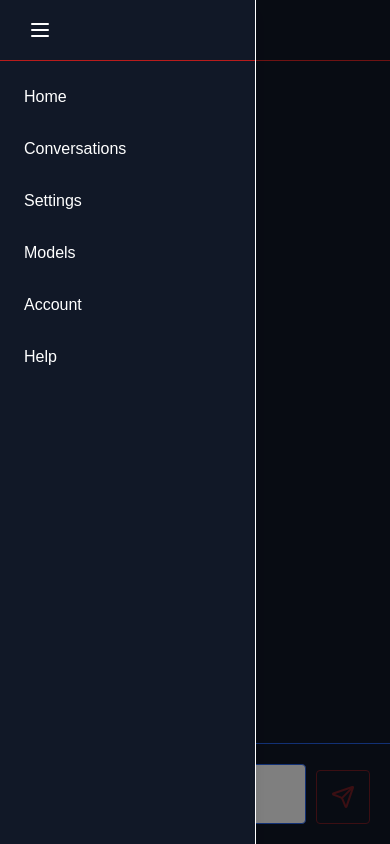
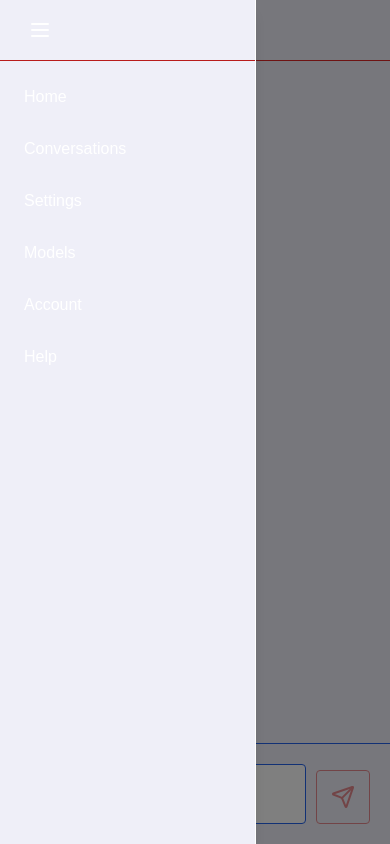
Before and after one commit to eli-gerhard/helper-ai, a Next.js app in the folder chat-interface/: page / in a window 390 px wide. Both pictures are taken after a click on the button 28 px from the left and 30 px from the top of the page. Built offline with nearby package versions, Linux system fonts and the light colour scheme; no server answers.

Commit message:
global themes v1

```diff
--- a/chat-interface/app/globals.css
+++ b/chat-interface/app/globals.css
@@ -2,17 +2,50 @@
 @tailwind components;
 @tailwind utilities;
 
+:root {
+  --background: #efeff8;
+  --foreground: #222228;
+  --hover: #c7c7e0;
+  --accent_yl: #ffff00;
+  --accent_rd: #ff0000;
+  --accent_bl: #0000ff;
+}
+
+@media (prefers-color-scheme: dark) {
+  :root {
+    --background: #222228;
+    --foreground: #ffffff;
+    --hover: #363640;
+    --accent_yl: #ffff00;
+    --accent_rd: #ff0000;
+    --accent_bl: #0000ff;
+  }
+}
+
+@theme inline {
+  --color-background: var(--background);
+  --color-foreground: var(--foreground);
+  /* --font-sans: var(--font-geist-sans); */
+  /* --font-mono: var(--font-geist-mono); */
+}
+
+body {
+  background: var(--background);
+  color: var(--foreground);
+  font-family: Arial, Helvetica, sans-serif;
+}
+
 @layer components {
   .user-message {
-    @apply self-end bg-gray-800 text-white border-2 border-yellow-400 p-4 rounded-lg;
+    @apply self-end bg-[var(--background)] text-white border border-yellow-400 p-2 rounded-lg;
   }
 
   .assistant-message {
-    @apply self-start bg-gray-800 text-white border-2 border-yellow-300 p-4 rounded-lg;
+    @apply self-start bg-[var(--background)] text-white border border-yellow-300 p-2 rounded-lg;
   }
 
   .thinking {
-    @apply self-start bg-transparent text-yellow-300 italic p-2.5;
+    @apply self-start bg-transparent text-yellow-300 italic p-2;
   }
 
   .error {
@@ -21,7 +54,7 @@
 
   /* Code block styling */
   pre {
-    @apply bg-gray-800 text-gray-300 p-4 rounded overflow-x-auto font-mono text-sm my-2.5;
+    @apply bg-[var(--background)] text-[var(--foreground)] p-2 rounded overflow-x-auto font-mono text-sm my-2.5;
   }
 
   code {
@@ -38,30 +71,10 @@
     .user-message, .assistant-message {
       @apply max-w-[90%];
     }
+
+    /* Ensure the app takes full height on mobile */
+    html, body {
+      @apply h-full overflow-hidden;
+    }
   }
 }
-
-:root {
-  --background: #1e1e25;
-  --foreground: #1e1e25;
-}
-
-@theme inline {
-  --color-background: var(--background);
-  --color-foreground: var(--foreground);
-  /* --font-sans: var(--font-geist-sans); */
-  /* --font-mono: var(--font-geist-mono); */
-}
-
-/* @media (prefers-color-scheme: dark) {
-  :root {
-    --background: #0a0a0a;
-    --foreground: #ededed;
-  }
-} */
-
-body {
-  background: var(--background);
-  color: var(--foreground);
-  font-family: Arial, Helvetica, sans-serif;
-}
--- a/chat-interface/app/page.tsx
+++ b/chat-interface/app/page.tsx
@@ -13,14 +13,12 @@ import Image from 'next/image';
 export default function HomePage() {
   const [chatHistory, setChatHistory] = useState<Message[]>([]);
   const [isWaitingForResponse, setIsWaitingForResponse] = useState<boolean>(false);
-  // const [selectedModel, setSelectedModel] = useState<ModelType>('chat');
   const [isSidebarOpen, setIsSidebarOpen] = useState<boolean>(false);
   const [isSmallScreen, setIsSmallScreen] = useState<boolean>(false);
   const [identityPrompt, setIdentityPrompt] = useState<string>('');
   const [queryPrompt, setQueryPrompt] = useState<Message>({role: 'developer', content: ''});
   const [questionPrompt, setQuestionPrompt] = useState<Message>({role: 'developer', content: ''});
 
-  const CHAT_MIN_WIDTH = 320;
   const chatService = new ChatService();
   const routing = new Routing();
 
@@ -28,8 +26,6 @@ export default function HomePage() {
   useEffect(() => {
     const loadPrompts = async () => {
       try {
-        // Use explicit backend URL - change this if your backend URL is different
-        // const BACKEND_URL = process.env.NEXT_PUBLIC_BACKEND_URL || 'http://127.0.0.1:8000';
         const BACKEND_URL = process.env.NEXT_PUBLIC_BACKEND_URL;
 
         // Load identity prompt
@@ -82,7 +78,7 @@ export default function HomePage() {
 
     // Check screen size
     const checkScreenSize = () => {
-      setIsSmallScreen(window.innerWidth - 250 < CHAT_MIN_WIDTH);
+      setIsSmallScreen(window.innerWidth < 1000);
     };
 
     window.addEventListener('resize', checkScreenSize);
@@ -160,7 +156,8 @@ export default function HomePage() {
   };
 
   return (
-    <div className="flex h-screen bg-gray-900 relative overflow-hidden">
+    <div className="flex flex-col h-screen w-screen bg-[var-(--background)] overflow-hidden">
+      <div className="flex h-full w-full relative">
         {/* Sidebar */}
         <Sidebar
           isSidebarOpen={isSidebarOpen}
@@ -169,14 +166,14 @@ export default function HomePage() {
         />
 
         {/* Main content */}
-      <div className="flex-1 flex flex-col h-full overflow-hidden">
-        {/* Header bar */}
-        <div className="w-full bg-gray-900 border-b border-red-600">
+        <div className="flex-1 flex flex-col h-full w-full overflow-hidden">
+          {/* Header bar - fixed at top */}
+          <div className="w-full bg-[var(--background)] border-b border-red-600 flex-shrink-0">
             <div className="flex items-center">
               {!isSidebarOpen && (
                 <button
                   onClick={toggleSidebar}
-                className="absolute p-2 m-2 rounded-md hover:bg-gray-800 transition-colors"
+                  className="absolute p-2 m-2 rounded-md hover:bg-[var(--hover)] transition-colors"
                   aria-label="Toggle menu"
                 >
                   <Menu className='stroke-white'/>
@@ -197,18 +194,21 @@ export default function HomePage() {
             </div>
           </div>
 
-        {/* Chat container */}
+          {/* Chat container - scrollable middle section */}
           <div className="flex-1 overflow-hidden flex flex-col mx-auto w-full max-w-4xl">
             {/* Chat history */}
             <ChatArea chatHistory={chatHistory} />
           </div>
 
-        {/* Input area */}
+          {/* Input area - fixed at bottom */}
+          <div className="flex-shrink-0 w-full">
             <MessageInput
               onSendMessage={sendMessage}
               isWaitingForResponse={isWaitingForResponse}
             />
           </div>
         </div>
+      </div>
+    </div>
   );
 }
--- a/chat-interface/components/ChatArea.tsx
+++ b/chat-interface/components/ChatArea.tsx
@@ -26,11 +26,13 @@ const ChatArea: React.FC<ChatAreaProps> = ({ chatHistory }) => {
   return (
     <div
       ref={chatHistoryRef}
-      className="flex-1 overflow-y-auto p-5 flex flex-col gap-5"
+      className="h-full w-full overflow-y-auto p-5 flex flex-col gap-5"
     >
       {chatHistory.filter(msg => msg.role !== 'system').map((message, index) => (
         <Message key={index} message={message} />
       ))}
+      {/* Add a small spacer at the bottom to ensure there's room when scrolling to the bottom */}
+      <div className="h-2 w-full flex-shrink-0"></div>
     </div>
   );
 };
--- a/chat-interface/components/MessageInput.tsx
+++ b/chat-interface/components/MessageInput.tsx
@@ -27,7 +27,7 @@ const MessageInput: React.FC<MessageInputProps> = ({
   const handleTextareaInput = (event: React.ChangeEvent<HTMLTextAreaElement>) => {
     const textarea = event.target;
     textarea.style.height = 'auto';
-    textarea.style.height = `${textarea.scrollHeight}px`;
+    textarea.style.height = `${Math.min(textarea.scrollHeight, 200)}px`; // Cap at 200px height
   };
 
   const handleSendMessage = () => {
@@ -43,12 +43,12 @@ const MessageInput: React.FC<MessageInputProps> = ({
   };
 
   return (
-    <div className="w-full bg-gray-900 border-t border-blue-600">
+    <div className="w-full bg-[var(--background)] border-t border-blue-600 flex-shrink-0">
       <div className="max-w-4xl mx-auto p-5">
         <div className="flex gap-2.5 items-end align-middle">
           <textarea
             ref={textareaRef}
-            className="flex-1 p-3 border border-blue-600 rounded resize-none h-[60px] text-base max-h-[200px]"
+            className="flex-1 p-3 border border-blue-600 rounded resize-none h-[60px] text-base max-h-[200px] text-white"
             placeholder="Type your message here..."
             value={userInput}
             onChange={(e) => setUserInput(e.target.value)}
@@ -58,7 +58,7 @@ const MessageInput: React.FC<MessageInputProps> = ({
           />
 
           <button
-            className="p-3.5 bg-gray-900 text-red-600 border border-red-600 rounded cursor-pointer flex items-center justify-center hover:bg-gray-800 disabled:opacity-50 disabled:cursor-not-allowed"
+            className="p-3.5 bg-[var(--background)] text-red-600 border border-red-600 rounded cursor-pointer flex items-center justify-center hover:bg-[var(--hover)] disabled:opacity-50 disabled:cursor-not-allowed"
             onClick={handleSendMessage}
             disabled={isWaitingForResponse || !userInput.trim()}
           >
--- a/chat-interface/components/Sidebar.tsx
+++ b/chat-interface/components/Sidebar.tsx
@@ -17,7 +17,7 @@ const Sidebar: React.FC<SidebarProps> = ({
   return (
     <>
       <div
-        className={`fixed md:relative z-10 h-full bg-gray-900 border-r border-white shadow-lg transition-all duration-300 ease-in-out ${
+        className={`fixed md:relative z-10 h-full bg-[var(--background)] border-r border-white shadow-lg transition-all duration-300 ease-in-out ${
           isSidebarOpen ? 'w-64 translate-x-0' : 'w-0 -translate-x-full overflow-hidden'
         }`}
       >
@@ -26,7 +26,7 @@ const Sidebar: React.FC<SidebarProps> = ({
             <div className="py-[10px] px-5 border-b border-red-700 flex items-center">
               <button
                 onClick={toggleSidebar}
-                className="p-2 rounded-md hover:bg-gray-800 transition-colors"
+                className="p-2 rounded-md hover:bg-[var(--hover)] transition-colors"
                 aria-label="Close menu"
               >
                 <Menu className='stroke-white'/>
@@ -36,7 +36,7 @@ const Sidebar: React.FC<SidebarProps> = ({
               <ul className="space-y-3">
                 {['Home', 'Conversations', 'Settings', 'Models', 'Account', 'Help'].map((item) => (
                   <li key={item}>
-                    <a href="#" className="block p-2 rounded hover:bg-gray-900 transition-colors text-white">
+                    <a href="#" className="block p-2 rounded hover:bg-[var(--hover)] transition-colors text-white">
                       {item}
                     </a>
                   </li>
```
Lines whose indentation alone changed are shown as unchanged.
